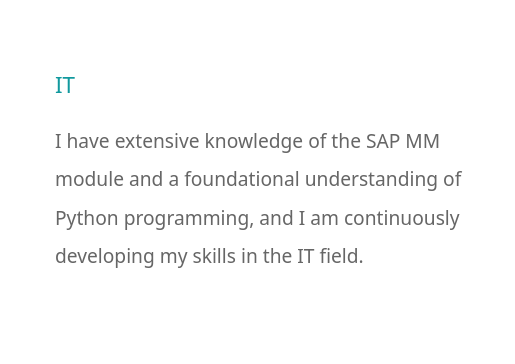
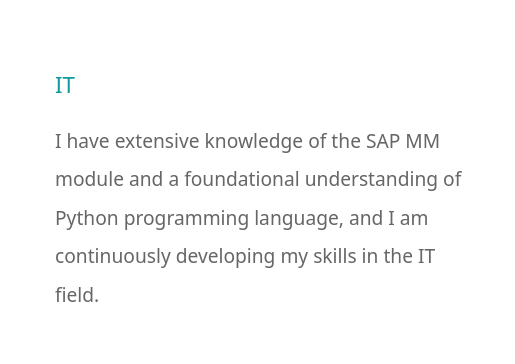
Before and after one commit to kamil-wilinski/personal-website, a plain HTML site: page index.html in a window 1280 px wide. Shown: the part 1700-2064 px from the top of the page, 265-780 px from the left. Drawn offline with nearby package versions, Linux system fonts and the light colour scheme.

Commit message:
Update index.html

```diff
--- a/index.html
+++ b/index.html
@@ -44,7 +44,7 @@
       <div class="programming-skill">
         <img class="programming-img" src="images/python.png" alt="programming-img">
         <h3>IT</h3>
-        <p>I have extensive knowledge of the SAP MM module and a foundational understanding of Python programming, and I am continuously developing my skills in the IT field.</p>
+        <p>I have extensive knowledge of the SAP MM module and a foundational understanding of Python programming language, and I am continuously developing my skills in the IT field.</p>
       </div>
 
     <div class="teaching-skill">
```
